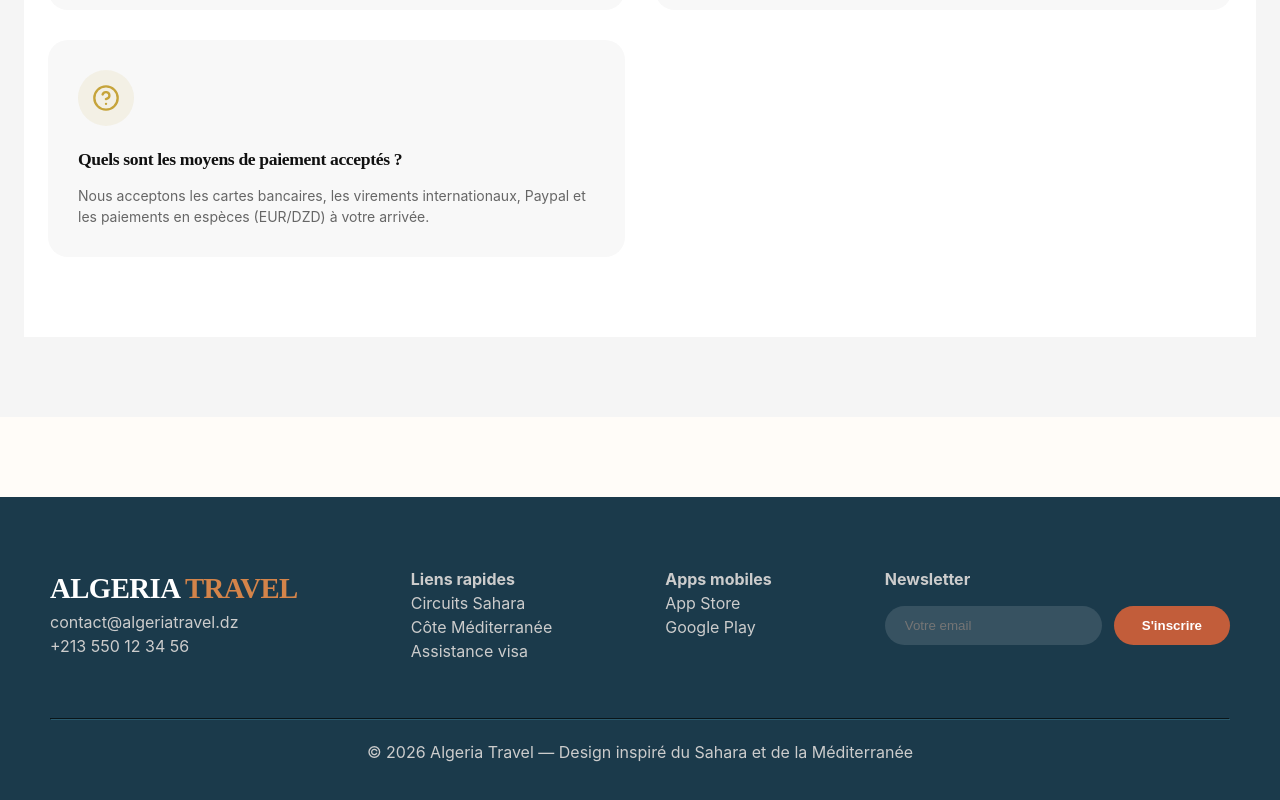
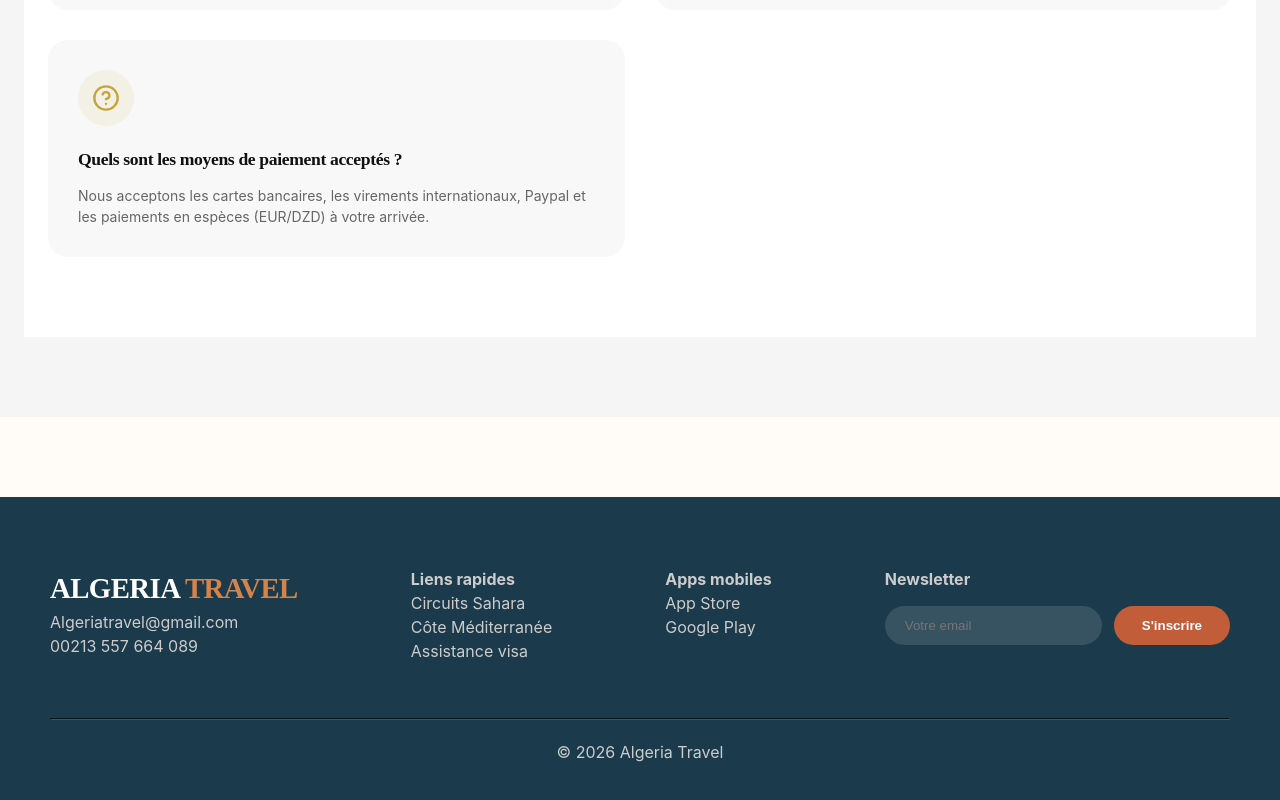
Before and after one commit to massissiliachl/Algeriatravel, a React (Create React App) app: page / in a window 1280 px wide. Shown: the part 4235-5035 px from the top of the page. Built offline with nearby package versions, Linux system fonts and the light colour scheme.

Commit message:
Initial commit - Algeria Travel project tesdt

```diff
--- a/src/components/Footer.jsx
+++ b/src/components/Footer.jsx
@@ -18,7 +18,7 @@ const Footer = () => {
             <h3 style={{ color: 'white', fontSize: '1.8rem' }}>
               ALGERIA <span style={{ color: 'var(--ocre)' }}>TRAVEL</span>
             </h3>
-            <p>contact@algeriatravel.dz<br />+213 550 12 34 56</p>
+            <p>Algeriatravel@gmail.com<br />00213 557 664 089</p>
             <div style={{ display: 'flex', gap: '15px', marginTop: '20px' }}>
               <a href="#"><i className="fab fa-facebook-f"></i></a>
               <a href="#"><i className="fab fa-instagram"></i></a>
@@ -46,7 +46,7 @@ const Footer = () => {
         </div>
         <hr style={{ margin: '40px 0 20px', borderColor: '#2a5a6e' }} />
         <p style={{ textAlign: 'center' }}>
-          © 2026 Algeria Travel — Design inspiré du Sahara et de la Méditerranée
+          © 2026 Algeria Travel
         </p>
       </div>
     </footer>
```
